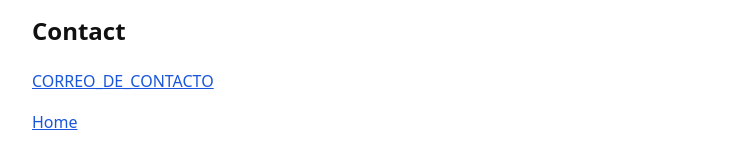
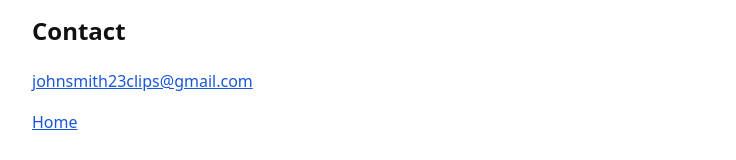
Before and after one commit to Laureano3/clipperstudio.github.io, a plain HTML site: page privacy.html in a window 1280 px wide. Shown: the part 881-1041 px from the top of the page, without its empty margins (268-1004 px from the left). Drawn offline with Linux system fonts and the light colour scheme.

Commit message:
Update contact email in privacy.html

```diff
--- a/privacy.html
+++ b/privacy.html
@@ -31,7 +31,7 @@ in the security settings of each platform. On revocation, stored tokens are dele
 <a href="https://www.youtube.com/t/terms">YouTube Terms of Service</a>; see also the
 <a href="https://policies.google.com/privacy">Google Privacy Policy</a>.</p>
 <h2>Contact</h2>
-<p><a href="mailto:CORREO_DE_CONTACTO">CORREO_DE_CONTACTO</a></p>
+<p><a href="mailto:johnsmith23clips@gmail.com">johnsmith23clips@gmail.com</a></p>
 <p><a href="index.html">Home</a></p>
 </body>
 </html>
```
